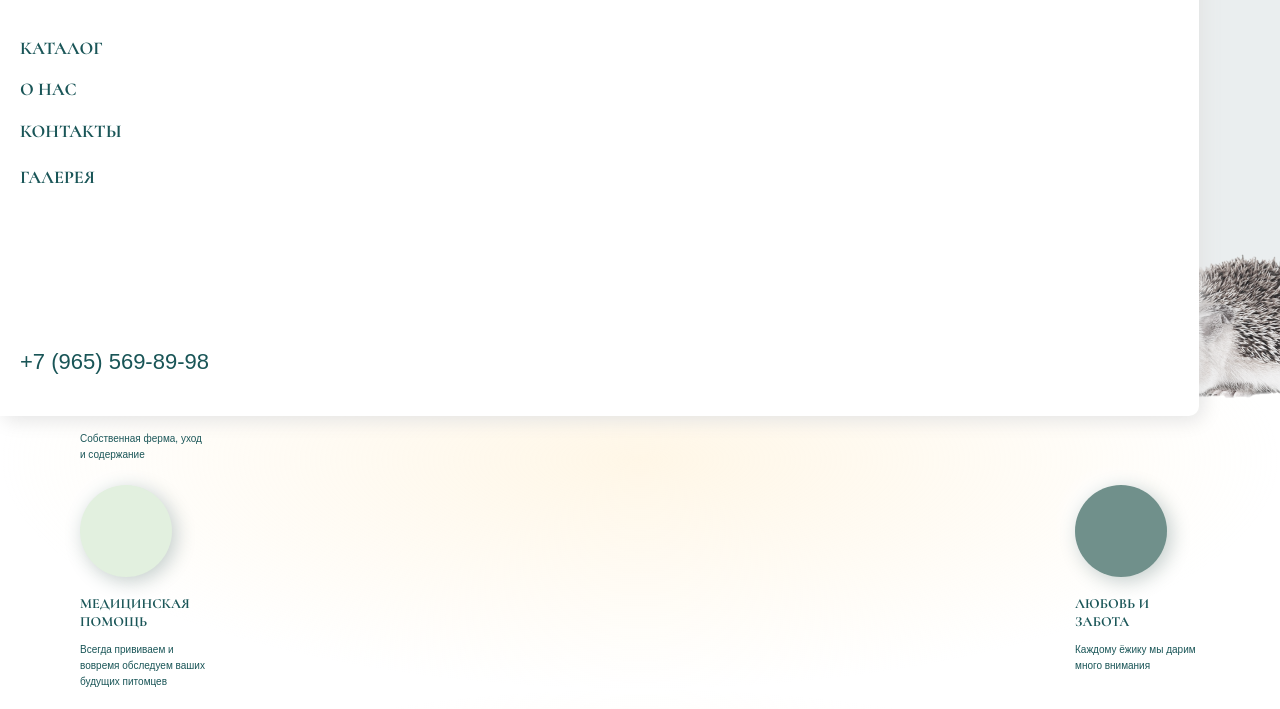
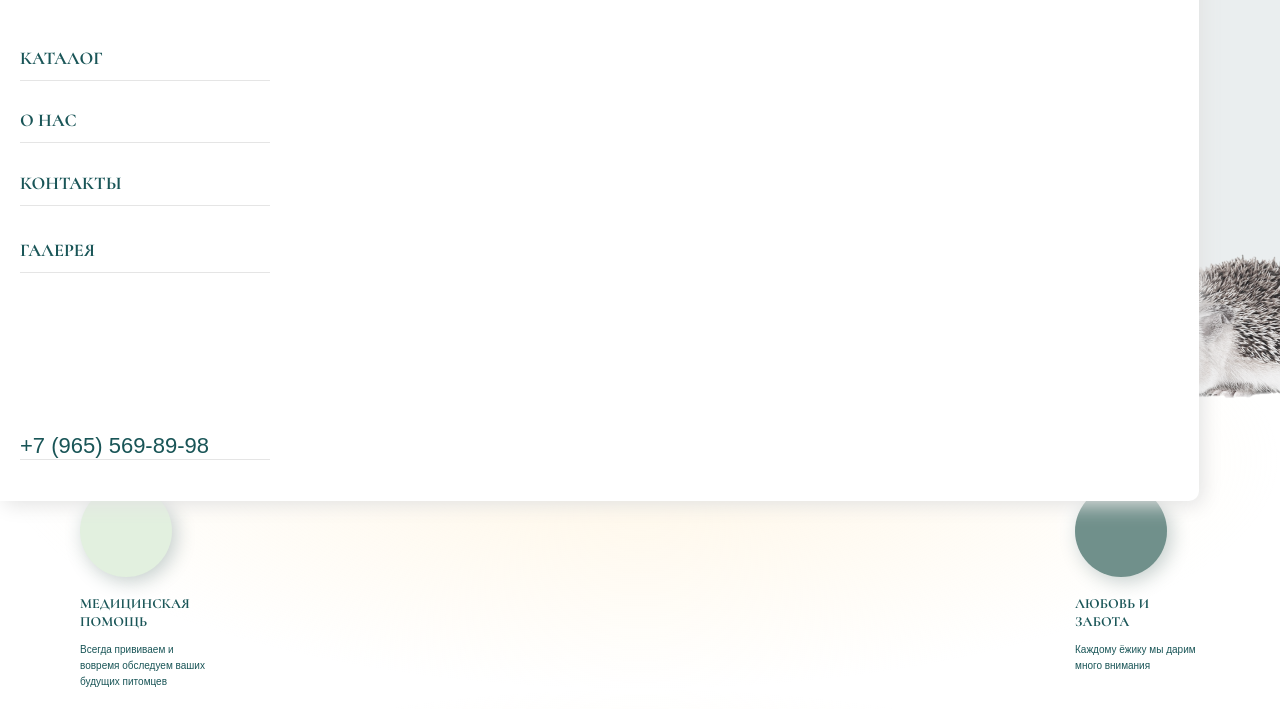
Before and after one commit to Ramc1987/HEDGEHOG, a website: page source/index.html in a window 1280 px wide. Both pictures are taken after a click on the button "Открыть меню". Shown: the part 62-771 px from the top of the page. Drawn offline with nearby package versions, Linux system fonts and the light colour scheme; files that its build step writes are made by us from their sources.

Commit message:
add hover link in burger menu

```diff
--- a/source/sass/block/main-nav.scss
+++ b/source/sass/block/main-nav.scss
@@ -16,13 +16,16 @@
 }
 
 .main-nav__list {
+  width: 250px;
   margin: 0;
   padding: 100px 0 0 20px;
   list-style-type: none;
 }
 
 .main-nav__item {
+  transition: .4s;
   cursor: pointer;
+  border-bottom: 1px solid rgb(0, 0, 0, 0.1);
 
   &:nth-child(1) {
     margin-bottom: 19px
@@ -43,12 +46,19 @@
   &:nth-child(5) {
     margin-bottom: 41px
   }
+
+  &:hover {
+    background: rgba(0, 0, 0, 0.1);
+    border-radius: 15px;
+  }
 }
 
 .main-nav__item-link {
+  padding: 10px 0 10px;
   text-transform: uppercase;
   text-decoration: none;
   color: $color-first;
+  display: block;
 
   @include font-title(18px, 122%);
 
```
